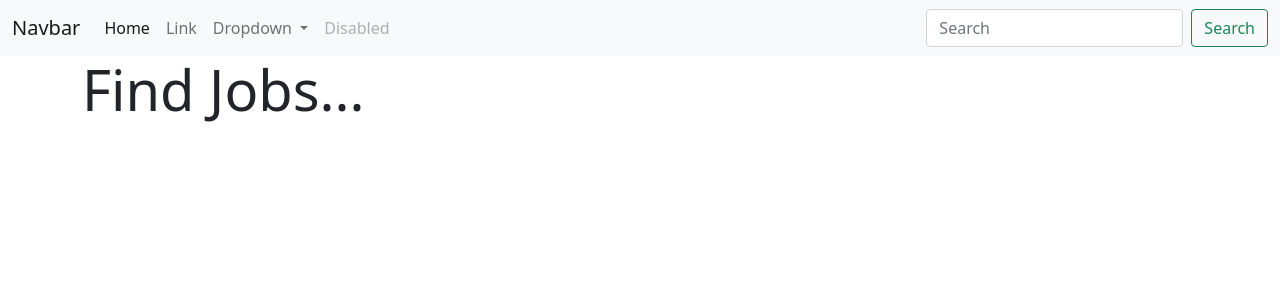
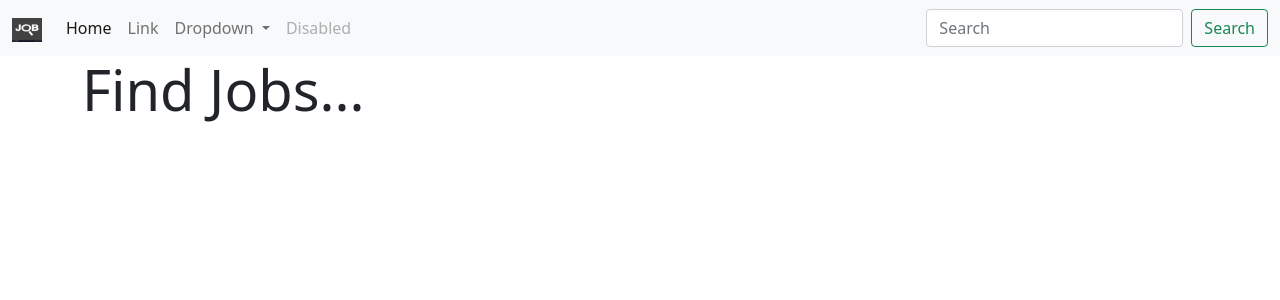
Before and after one commit to amir-H-bagherian/FastAPI-JobPost-Tutorial-Project, a FastAPI app: page / in a window 1280 px wide. Shown: the top 300 px of the page. Run offline with FastAPI, Linux system fonts and the light colour scheme.

Commit message:
fastAPI-JobPosting Project: logo added to navbar using static files set up

```diff
--- a/backend/main.py
+++ b/backend/main.py
@@ -1,3 +1,4 @@
+from fastapi.staticfiles import StaticFiles
 from fastapi import FastAPI
 import uvicorn
 
@@ -7,6 +8,7 @@ from apis.general_pages.route_homepage import general_pages_router
 
 app = FastAPI(title=settings.PROJECT_NAME, version=settings.PROJECT_VERSION)
 app.include_router(general_pages_router)
+app.mount("/static", StaticFiles(directory="static"), name="static")
 
 
 if __name__ == '__main__':
--- a/backend/templates/components/navbar.html
+++ b/backend/templates/components/navbar.html
@@ -1,6 +1,8 @@
 <nav class="navbar navbar-expand-lg navbar-light bg-light">
     <div class="container-fluid">
-      <a class="navbar-brand" href="#">Navbar</a>
+      <a class="navbar-brand" href="#">
+        <img src="{{ url_for('static', path='images/logo.jpg') }}" alt="" width="30" height="24">
+      </a>
       <button class="navbar-toggler" type="button" data-bs-toggle="collapse" data-bs-target="#navbarSupportedContent" aria-controls="navbarSupportedContent" aria-expanded="false" aria-label="Toggle navigation">
         <span class="navbar-toggler-icon"></span>
       </button>
```
Also changed, not shown: backend/static/images/logo.jpg (added).
